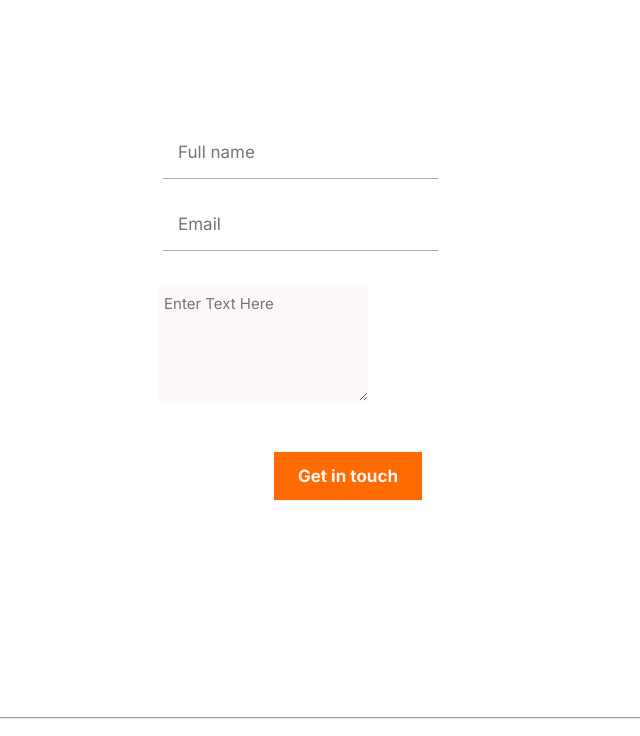
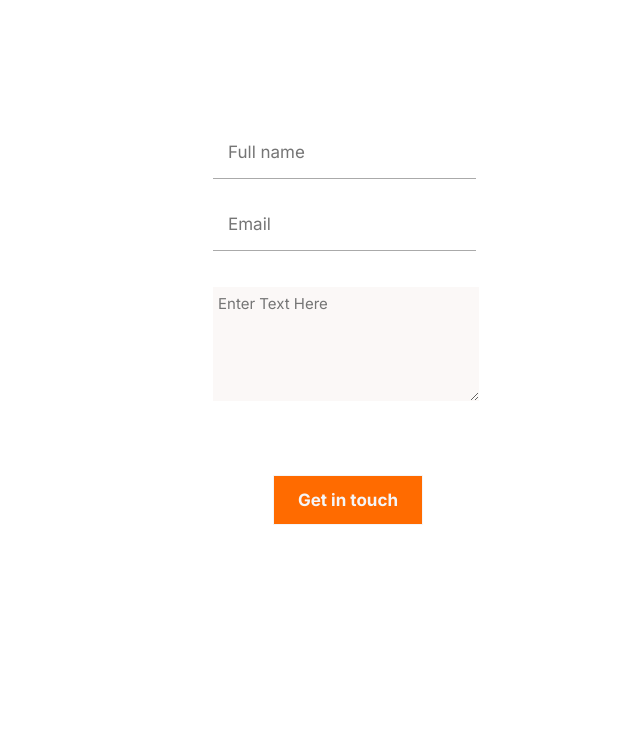
Before and after one commit to RolandM99/contact-form-review, a website: page index.html in a window 1280 px wide. Shown: the part 7030-7766 px from the top of the page, without its empty margins (292-932 px from the left). After the commit the page ends 7707 px from the top, so only its background shows below. Drawn offline with Linux system fonts and the light colour scheme.

Commit message:
solve issues from the review

```diff
--- a/css/main.css
+++ b/css/main.css
@@ -328,6 +328,7 @@ li {
 
 .contact-form-view {
   height: 1000px;
+  overflow: hidden;
 }
 
 form {
@@ -336,11 +337,12 @@ form {
 }
 
 input[type="email"] {
+  margin-left: 40px;
+  width: 75%;
   display: block;
   box-sizing: border-box;
   margin-bottom: 20px;
   padding: 15px;
-  margin-left: -10px;
   height: 52px;
   border: none;
   border-bottom: 1px solid #aaa;
@@ -350,10 +352,11 @@ input[type="email"] {
 }
 
 input[type="text"] {
+  margin-left: 40px;
+  width: 75%;
   display: block;
   box-sizing: border-box;
   margin-bottom: 20px;
-  margin-left: -10px;
   padding: 15px;
   height: 52px;
   border: none;
@@ -362,24 +365,6 @@ input[type="text"] {
   font-size: 17px;
   transition: 0.2s ease;
 }
-
-/* input[type="submit"] {
-  margin-top: 68px;
-  width: 131px;
-  height: 52px;
-  background: #f55800;
-  border: none;
-  margin-left: 190px;
-  border-radius: 2px;
-  line-height: 24px;
-  color: #fff;
-  font-family: 'Inter', sans-serif;
-  font-size: 17px;
-  transition: 0.1s ease;
-  display: flex;
-  align-items: center;
-  cursor: pointer;
-} */
 
 .contact-section {
   height: 1000px;
@@ -421,9 +406,11 @@ input[type="text"] {
 }
 
 #submit {
+  display: flex;
+  justify-content: center;
   width: 150px;
   text-align: center;
-  margin: 180px 100px;
+  margin: 70px 100px;
   padding: 12px;
   border: 1px solid;
   font-family: 'Inter', sans-serif;
@@ -443,15 +430,15 @@ input[type="text"] {
 } */
 
 #comment {
+  width: 76%;
   background: #fbf8f7;
-  position: absolute;
-  margin-left: -14px;
   font-family: 'Inter', sans-serif;
   font-size: 15px;
   font-style: normal;
   line-height: 24px;
   color: black;
   margin-top: 16px;
+  margin-left: 40px;
   height: 114px;
   text-transform: capitalize;
   border: none;
@@ -468,15 +455,12 @@ input[type="text"] {
 }
 
 #top-line {
+  width: 100%;
   height: 1px;
   margin-top: -60px;
   margin-bottom: 20px;
   background-color: #dfe1e6;
   order: 1;
-}
-
-.contact {
-  margin-left: 34px;
 }
 
 .contact ul {
--- a/index.html
+++ b/index.html
@@ -297,9 +297,9 @@
           </div>
           <div class="contact-form">
             <form action="https://formspree.io/f/mvolkwvg" method="POST">
-              <input type="text" id="name" name="user_name" placeholder="Full name" minlength="1" maxlength="30" required />
-              <input type="email" id="mail" name="email_address" placeholder="Email" />
-              <textarea id="comment" placeholder="Enter text here" name="comment" minlength="1" required ></textarea>
+              <input type="text" id="name" name="user_name" placeholder="Full name" />
+              <input type="email" id="mail" name="email_address" placeholder="Email" pattern=".+@globex\.com" required />
+              <textarea id="comment" placeholder="Enter text here" name="comment" minlength="1" maxlength="500" required ></textarea>
               <button type="submit" name="submit" id="submit">Get in touch</button>
             </form>
           </div>
```
